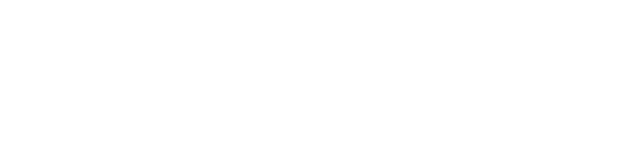
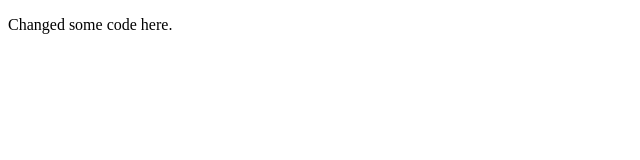
Before and after one commit to RiyaadHossain/GitHub-Merge, a plain HTML site: page index.html in a window 1280 px wide. Shown: the whole page, without its empty margins (0-640 px from the left). Drawn offline with Linux system fonts and the light colour scheme.

Commit message:
Update index.html

```diff
--- a/index.html
+++ b/index.html
@@ -7,6 +7,6 @@
     <title>GitHub</title>
 </head>
 <body>
-
+    <p> Changed some code here.</p>
 </body>
 </html>
```
